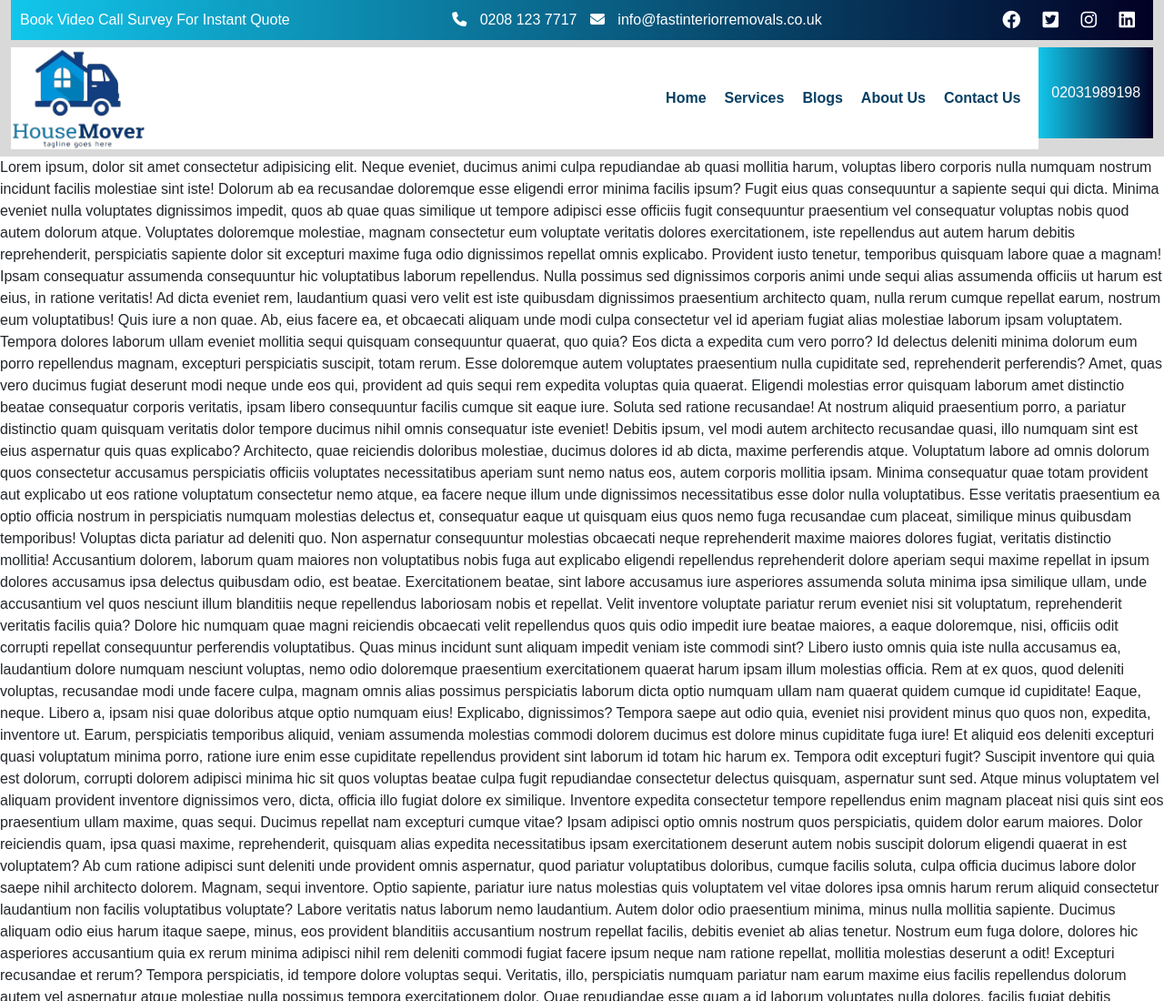
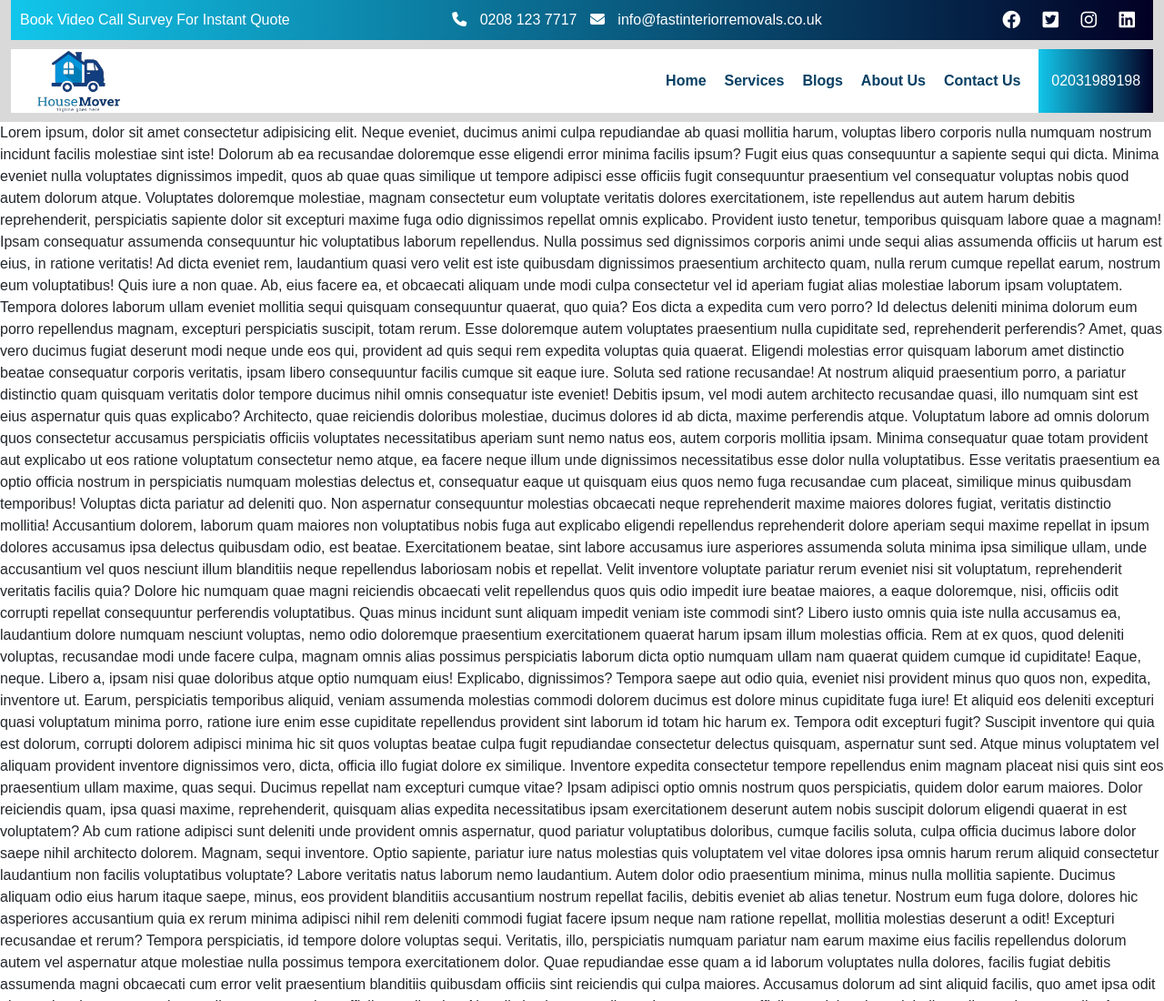
Before and after one commit to YahiyaSTC/House_Removal, a plain HTML site: page frontend/index.html in a window 1280 px wide. Shown: the top 1100 px of the page at 91% size. Drawn offline with nearby package versions, Linux system fonts and the light colour scheme.

Commit message:
changess

```diff
--- a/frontend/assets/css/header.css
+++ b/frontend/assets/css/header.css
@@ -29,12 +29,15 @@ header .detailsContact a {
   top: 0;
   border-radius: 15px;
   width: 100%;
+  padding: 0;
+  margin: 10px 0;
 }
 .navbar .nav_left {
   display: flex;
   justify-content: space-between;
   background-color: #fff;
   width: 90%;
+  height: 70px;
 }
 .navbar .nav_right {
   background: rgb(9, 9, 121);
@@ -45,7 +48,6 @@ header .detailsContact a {
     rgba(2, 0, 36, 1) 100%
     );
   width: 10%;
-  height: 100px;
   display: flex;
   align-items: center;
   justify-content: center;
```
